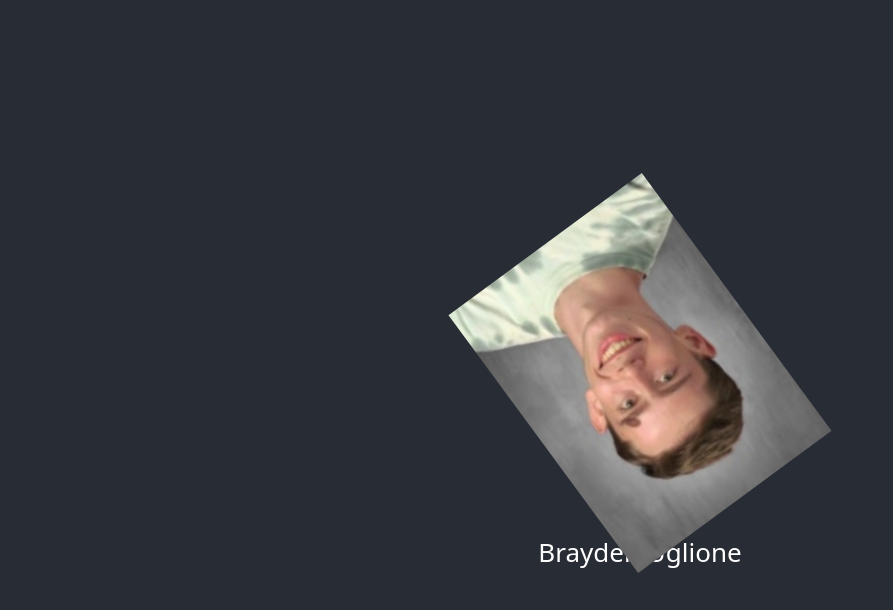
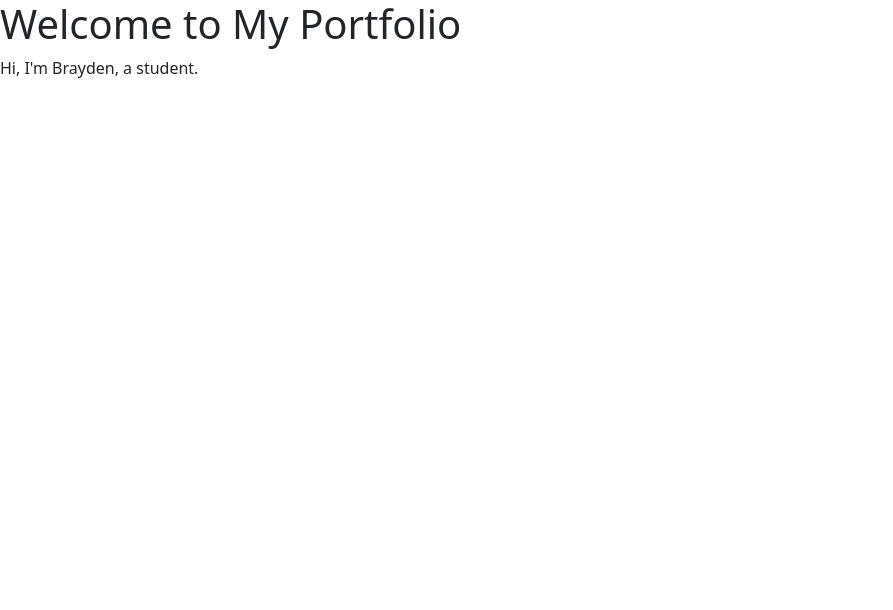
Before and after one commit to BrantisIsHacking/Porfolio-Website, a React (Create React App) app: page / in a window 1280 px wide. Shown: the top 610 px of the page, without its empty margins (0-893 px from the left). Built offline with nearby package versions, Linux system fonts and the light colour scheme.

Commit message:
Got external webpages working

```diff
--- a/package.json
+++ b/package.json
@@ -10,6 +10,7 @@
     "react": "^18.3.1",
     "react-bootstrap": "^2.10.2",
     "react-dom": "^18.3.1",
+    "react-router-dom": "^6.23.1",
     "react-scripts": "5.0.1",
     "web-vitals": "^2.1.4"
   },
--- a/src/App.js
+++ b/src/App.js
@@ -1,17 +1,25 @@
-import logo from './photos.png';
-import './App.css';
+import React from 'react';
+import { BrowserRouter as Router, Routes, Route, Link } from 'react-router-dom';
+import Home from './components/Home';
+import About from './components/About';
+import Projects from './components/Projects';
+import Contact from './components/Contact';
+import Navigation from './components/Navigation';
 
-function App() {
+const App = () => {
   return (
-    <div className="App">
-      <header className="App-header">
-        <img src={logo} className="App-logo" alt="logo" />
-        <p>
-          Brayden Uglione
-        </p>
-      </header>
-    </div>
+    <Router>
+      <div>
+        <Navigation />
+        <Routes>
+          <Route path="/about" element={<About />} />
+          <Route path="/projects" element={<Projects />} />
+          <Route path="/contact" element={<Contact />} />
+          <Route path="/" element={<Home />} />
+        </Routes>
+      </div>
+    </Router>
   );
-}
+};
 
 export default App;
--- /dev/null
+++ b/src/components/About.js
@@ -0,0 +1,8 @@
+import React from 'react';
+import '../styles/About.css';
+
+const Home = () => {
+  // ...
+};
+
+export default Home;
--- /dev/null
+++ b/src/components/Contact.js
@@ -0,0 +1,8 @@
+import React from 'react';
+import '../styles/Contact.css';
+
+const Home = () => {
+  // ...
+};
+
+export default Home;
--- /dev/null
+++ b/src/components/Home.js
@@ -0,0 +1,13 @@
+import React from 'react';
+import '../styles/Home.css';
+
+const Home = () => {
+  return (
+    <div>
+      <h1>Welcome to My Portfolio</h1>
+      <p>Hi, I'm Brayden, a student.</p>
+    </div>
+  );
+};
+
+export default Home;
--- /dev/null
+++ b/src/components/Navigation.js
@@ -0,0 +1,8 @@
+import React from 'react';
+import '../styles/Navigation.css';
+
+const Home = () => {
+  // ...
+};
+
+export default Home;
--- /dev/null
+++ b/src/components/Projects.js
@@ -0,0 +1,8 @@
+import React from 'react';
+import '../styles/Projects.css';
+
+const Home = () => {
+  // ...
+};
+
+export default Home;
```
Also changed, not shown: src/styles/About.css (added), src/styles/Contact.css (added), src/styles/Home.css (added), src/styles/Navigation.css (added), src/styles/Projects.css (added), 1 other file (tests, documents, lock files or other folders).
